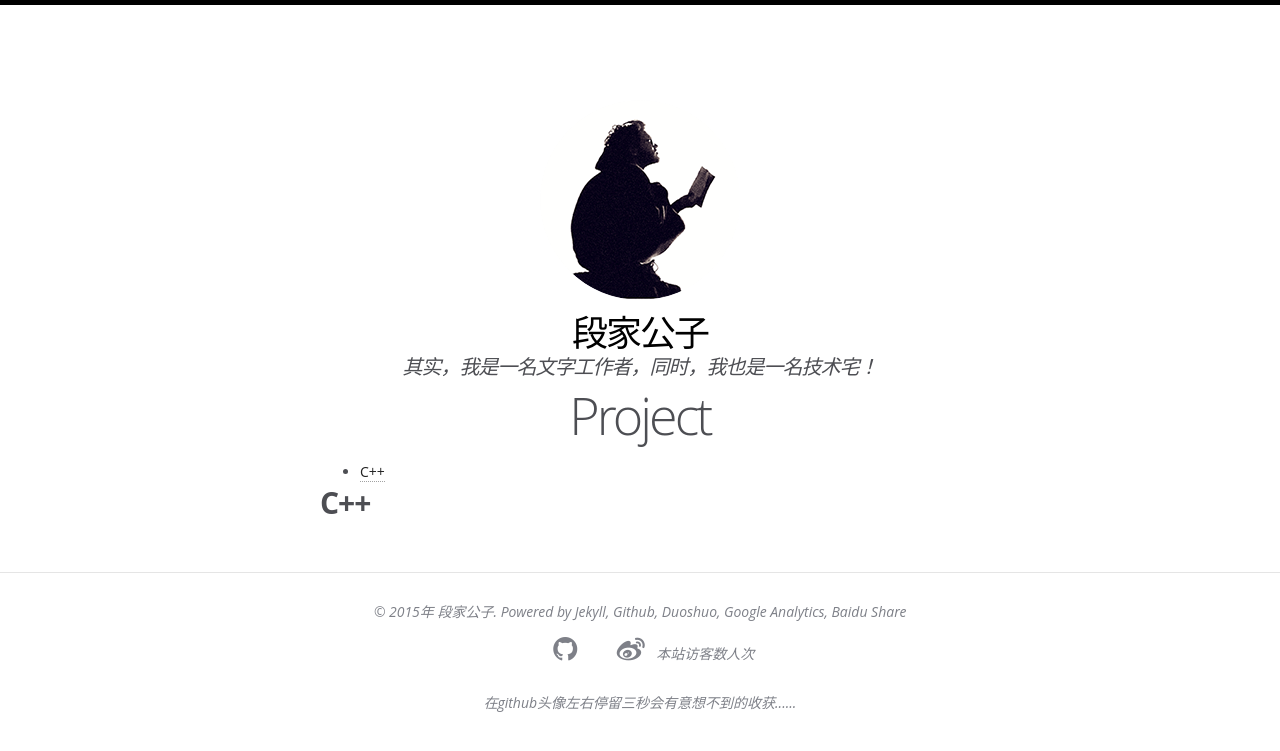
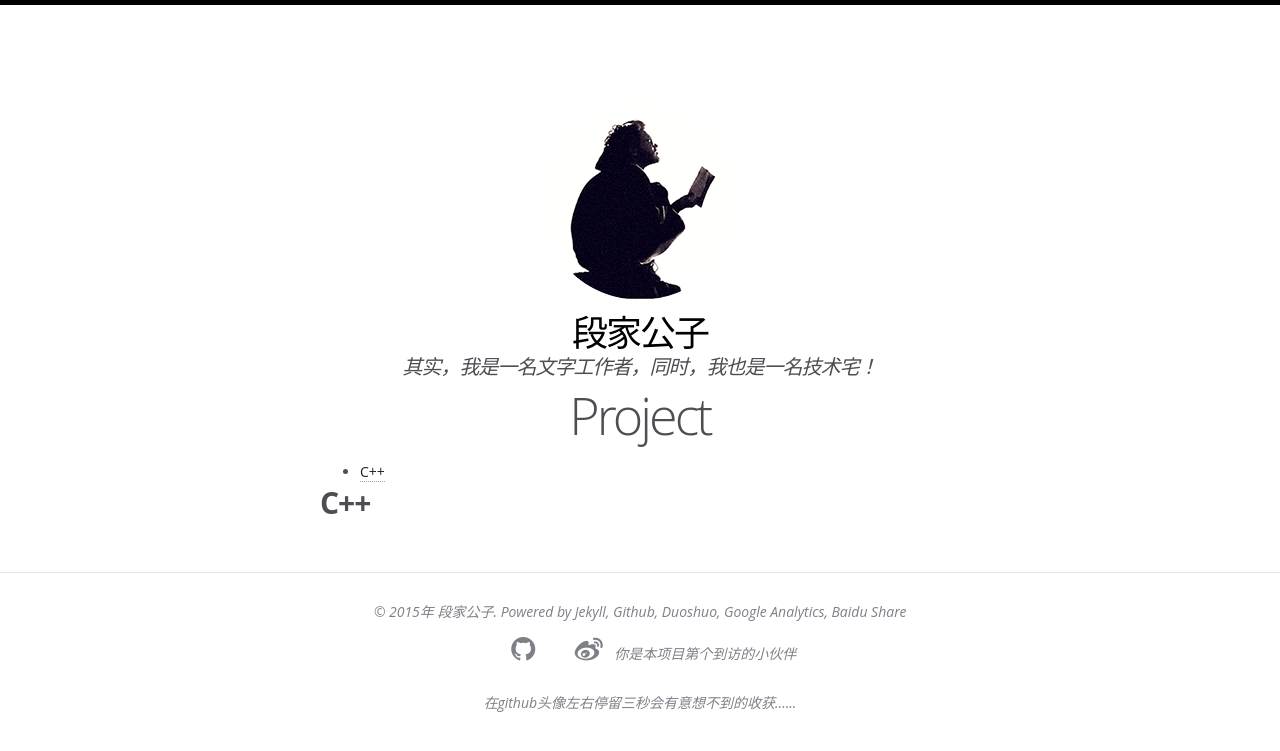
Before and after one commit to 1oscar/1oscar.github.io, a Jekyll site: the page project.html, which Jekyll copies as it is, in a window 1280 px wide. Shown: the top 751 px of the page. Built offline with Jekyll 4.4.1, drawn with Linux system fonts in a browser that asks for light colours; some web fonts are replaced; Markdown is read by kramdown in place of the engine named in the settings; comment, search, counter and statistics services are not loaded.

Commit message:
add 访问次数

```diff
--- a/project.html
+++ b/project.html
@@ -218,7 +218,7 @@
     <script async src="https://dn-lbstatics.qbox.me/busuanzi/2.3/busuanzi.pure.mini.js">
     </script>
     <span id="busuanzi_container_site_uv">
-          本站访客数<span id="busuanzi_value_site_uv"></span>人次
+          你是本项目第<span id="busuanzi_value_site_uv"></span>个到访的小伙伴
       </span>
     <!-- 使用 http://ibruce.info/2015/04/04/busuanzi/ 统计访问次数-->
 <!-- cnzz -->
```
